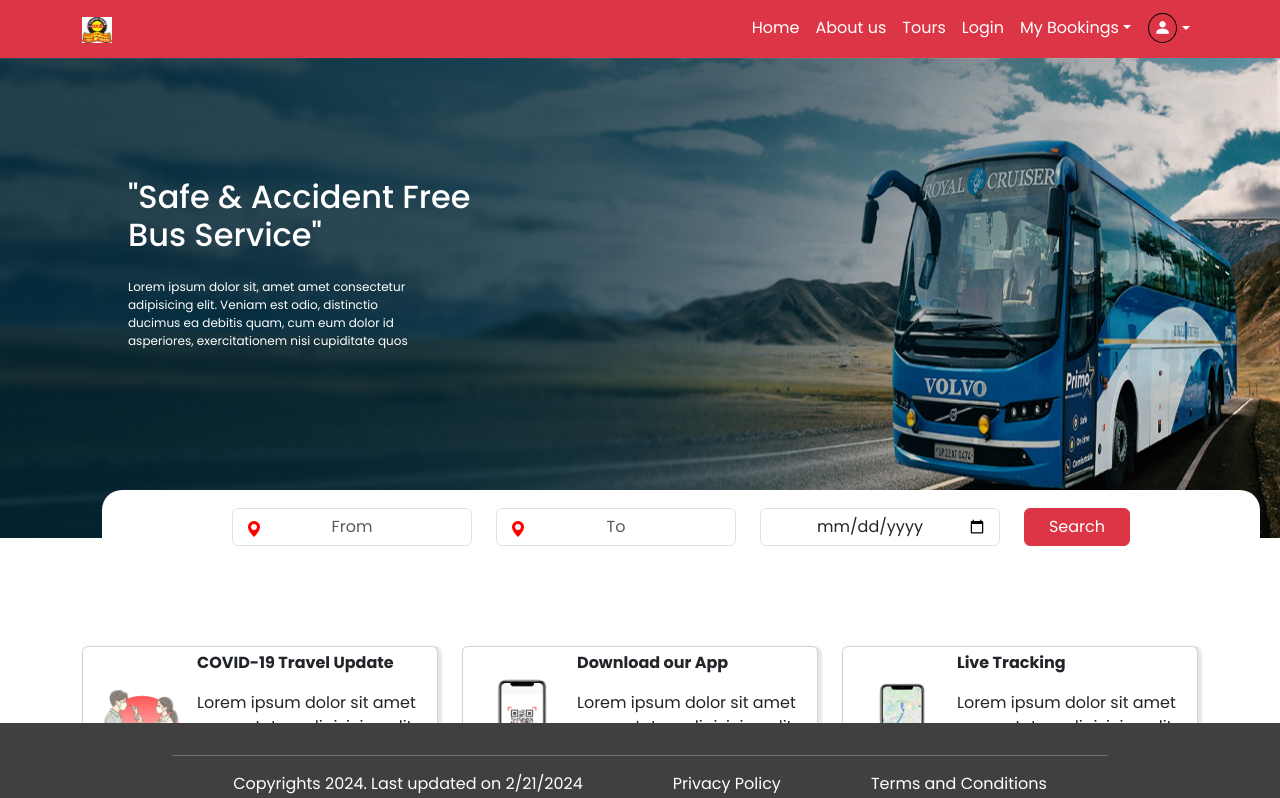
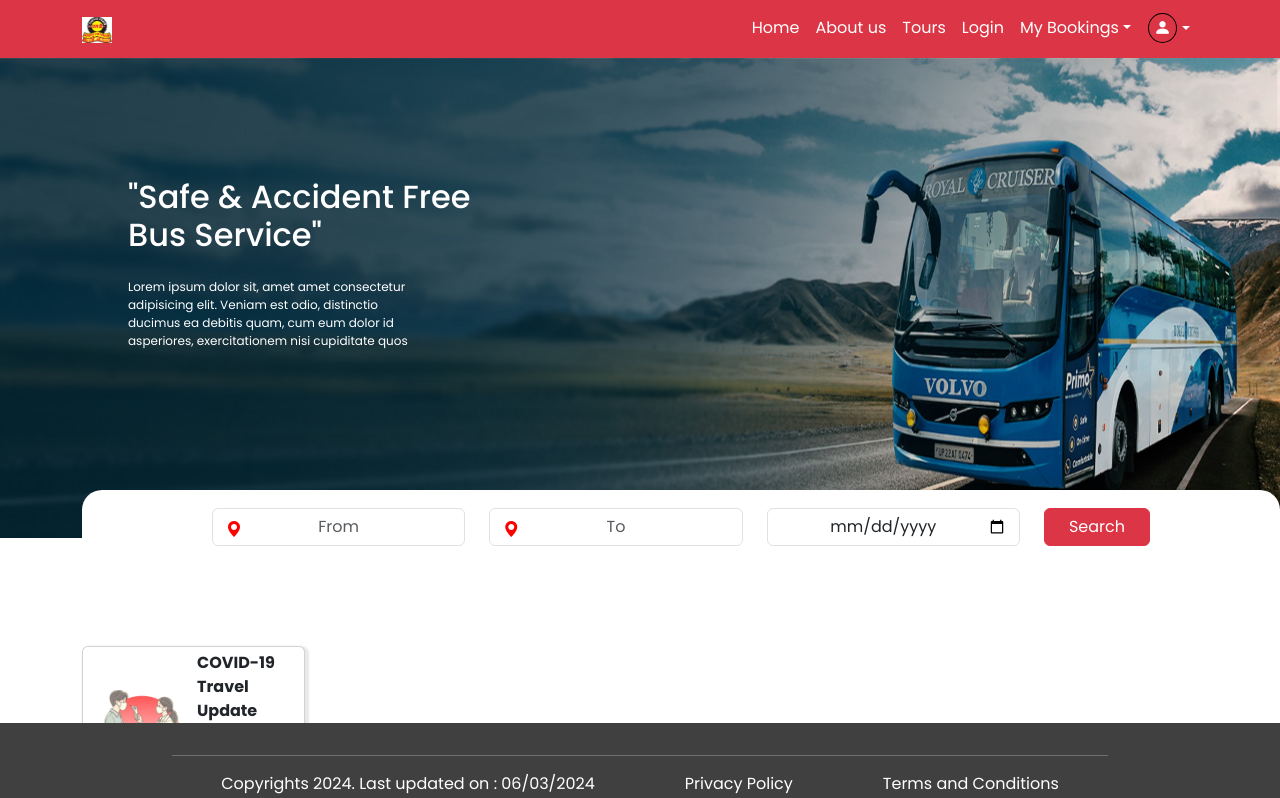
Before and after one commit to sakshuu/bus, a React (Vite) app: page / in a window 1280 px wide. Shown: the top 798 px of the page. Built offline with nearby package versions, Linux system fonts and the light colour scheme.

Commit message:
dropdown updated

```diff
--- a/src/assets/css/busSchedule.css
+++ b/src/assets/css/busSchedule.css
@@ -21,13 +21,13 @@
   /* padding: auto !important; */
   border-radius: 20px !important;
   padding: 4px 130px 0px 130px;
-  margin: 0px 20px 0px 20px;
+  /* margin: 0px 20px 0px 20px; */
   height: 70px;
   background-color: white;
   min-width: 100px !important;
 }
 .card-container{
-  min-width: 200px !important;
+  width: 20% !important;
 }
 .fonts {
   font-size: 12px !important;
@@ -279,7 +279,7 @@
 @media (max-width: 767px) {
   /* footer chnage css  */
   .footer-main{
-    gap: 16px !important;
+    gap: 10px !important;
   }
   .mobile-col {
     margin-top: 20px !important;
--- a/src/assets/css/mynavbar.css
+++ b/src/assets/css/mynavbar.css
@@ -11,6 +11,20 @@
   border-radius: 100% !important;
   font-size: 17px;
   text-align: center;
+}
+
+.dropdown-menu-my-books{
+  /* background-color: aqua; */
+ width: 1px !important;
+ /* padding-right: -20px !important; */
+  /* padding: 0px !important; */
+  /* margin: 0px !important; */
+  /* height: 100px !important; */
+}
+.item-drop{
+  text-align: start;
+  padding: 0px !important;
+  margin: 0px !important;
 }
 
 .drop-text{
--- a/src/components/MainImg.jsx
+++ b/src/components/MainImg.jsx
@@ -108,28 +108,9 @@
               quos
             </p>
           </div>
-          {/* <div className="container">
 
 
-        <nav class="navbar navbar-sub  navbar-expand-lg bg-light">
-          <div class="container-fluid">
-            <a class="navbar-brand" href="#">Navbar</a>
-            <button class="navbar-toggler" type="button" data-bs-toggle="collapse" data-bs-target="#navbarNavAltMarkup">
-              <span class="navbar-toggler-icon"></span>
-            </button>
-            <div class="collapse navbar-collapse" id="navbarNavAltMarkup">
-              <div class="navbar-nav">
-                <a class="nav-link active" href="#">Home</a>
-                <a class="nav-link" href="#">Features</a>
-                <a class="nav-link" href="#">Pricing</a>
-              </div>
-            </div>
-          </div>
-        </nav>
-        </div> */}
           <div class="container">
-            {/* <div className="container-home"> */}
-
               <nav class="navbar navbar-expand-lg navbar-sub ">
                 <button
                   class="navbar-toggler toggle-icon"
@@ -175,19 +156,13 @@
         className="form-control inp-filter"
       />
     </div>
-
                     </div>
-
-
-
-
                     <button type="submit" class="btn btn-danger px-4 h-25">
                       Search
                     </button>
                   </div>
                 </div>
               </nav>
-            {/* </div> */}
           </div>
         </div>
       </form>
@@ -196,11 +171,11 @@
 
 {/* cards start */}
       <div className="container" style={{marginTop:'100px', marginBottom:'100px'}} >
-<div className="row">
+{/* <div className="row"> */}
   {
-      data.map(item =>
-          <div className="col-md-4 col-sm-6 card-container">
-<div className="card p-1 mt-2" style={{boxShadow:'2px 2px 2px 2px #E8E8E8', maxWidth:'100%'}}>
+    data.map(item =>
+    <div className="d-flex gap-4 justify-space-between">
+<div className="card card-container p-1 mt-2" style={{boxShadow:'2px 2px 2px 2px #E8E8E8'}}>
   <div className="d-flex ">
 
 <div><img src={item?.img} alt=""  className="mt-4" width={110} /></div>
@@ -214,7 +189,7 @@
 </div>
           )
 }
-</div>
+{/* </div> */}
           </div>
 {/* card end */}
 
@@ -239,7 +214,7 @@
             <hr style={{ color: 'white', maxWidth:'100%', marginLeft:'90px', marginRight:'90px' }} />
             {/* classname added  */}
             <div className='d-flex  justify-content-center flex-wrap footer-main' style={{ gap:'90px',color: 'white' }}>
-              <span>Copyrights 2024. Last updated on 2/21/2024</span>
+              <span>Copyrights 2024. Last updated on : 06/03/2024</span>
               <span>Privacy Policy</span>
               <span>Terms and Conditions</span>
             </div>
--- a/src/components/Navigationbar.jsx
+++ b/src/components/Navigationbar.jsx
@@ -64,11 +64,11 @@
   <a class="dropdown-toggle nav-link active" type="button" id="dropdownMenuButton1" data-bs-toggle="dropdown" aria-expanded="false">
     My Bookings
   </a>
-  <ul class="dropdown-menu" aria-labelledby="dropdownMenuButton1">
-    <li><a class="dropdown-item drop-text" href="#">Action</a></li>
+  <ul class="dropdown-menu dropdown-menu-end dropdown-menu-my-books" style={{width:'4px'}} aria-labelledby="dropdownMenuButton1">
+    <li className="item-drop"><a class="dropdown-item drop-text" href="#">Action</a></li>
     <hr className="dropdown-divider" />
 
-    <li><a class="dropdown-item drop-text" href="#">Another action</a></li>
+    <li className="item-drop"><a class="dropdown-item drop-text" href="#">Another action</a></li>
   </ul>
 </div>
 
```
